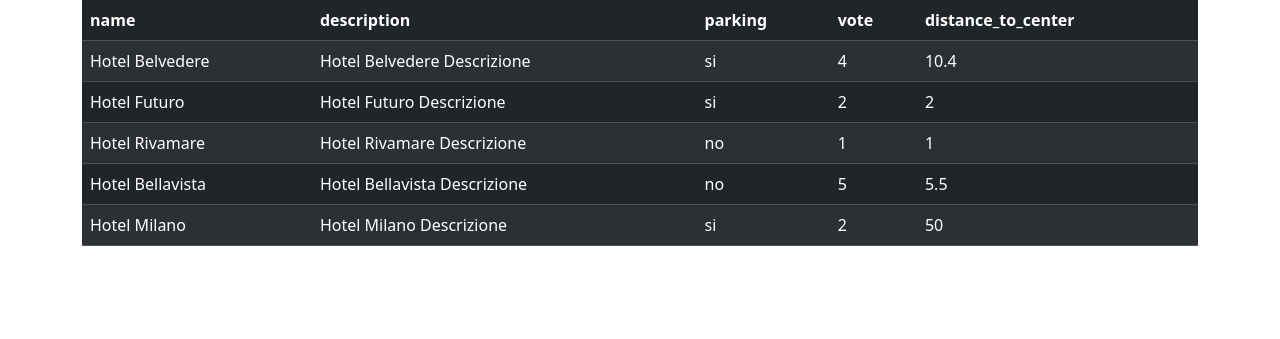
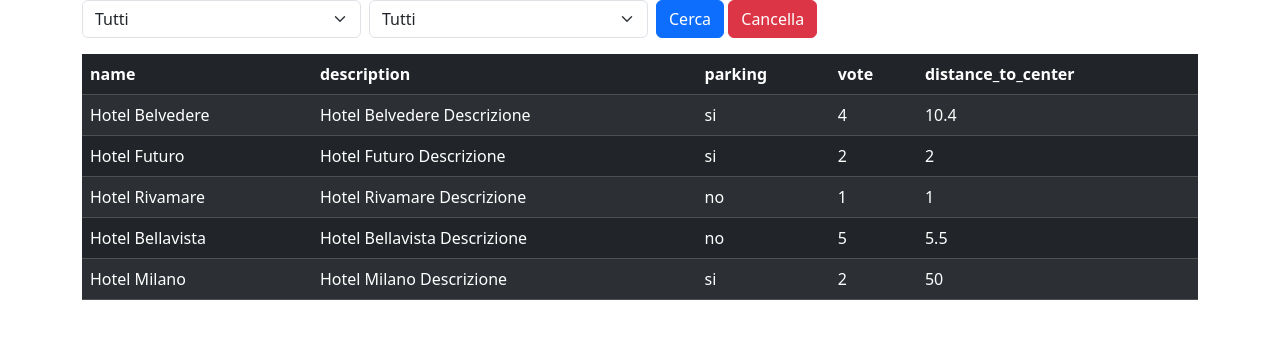
Before and after one commit to AlessioAbbati/php-hotel, a PHP site: page / in a window 1280 px wide. Shown: the top 339 px of the page. Run offline with PHP 8.4, Linux system fonts and the light colour scheme.

Commit message:
add select and button

```diff
--- a/index.php
+++ b/index.php
@@ -1,6 +1,7 @@
 <?php
 
-function convertBooleanToString($value) {
+function convertBooleanToString($value)
+{
     if (is_bool($value)) {
         return $value ? 'si' : 'no';
     }
@@ -65,22 +66,46 @@ $hotels = [
 
 <body>
     <div class="container">
+        <form class="d-flex gap-2" method="GET">
+            <select class="form-select w-25 mb-3" aria-label="Default select example">
+                <option selected>Tutti</option>
+                <option value="1">Con Parcheggio</option>
+                <option value="2">Senza Parcheggio</option>
+            </select>
+
+            <select class="form-select w-25 mb-3" aria-label="Default select example">
+                <option selected>Tutti</option>
+                <option value="1">Voto 1</option>
+                <option value="2">Voto 2</option>
+                <option value="3">Voto 3</option>
+                <option value="4">Voto 4</option>
+                <option value="5">Voto 5</option>
+            </select>
+
+            <div class="d-grid gap-2 d-md-block">
+                <button class="btn btn-primary" type="submit">Cerca</button>
+                <button class="btn btn-danger" type="reset">Cancella</button>
+            </div>
+        </form>
+
         <table class="table table-dark table-striped">
             <thead>
                 <tr>
-                    <?php foreach($hotels[0] as $key => $hotel) { ?>
+                    <?php foreach ($hotels[0] as $key => $hotel) { ?>
                         <th><?= $key ?></th>
                     <?php } ?>
                 </tr>
             </thead>
             <tbody>
-                <?php foreach($hotels as $hotel) { ?>
+                <?php foreach ($hotels as $hotel) { ?>
                     <tr>
-                        <?php foreach($hotel as $value) { ?>
+                        <?php foreach ($hotel as $value) { ?>
                             <td scope="row"><?= convertBooleanToString($value) ?></td>
-                        <?php } // end 2ST foreach ?>
+                        <?php } // end 2ST foreach
+                        ?>
                     </tr>
-                <?php } // end 1ST foreach ?>
+                <?php } // end 1ST foreach
+                ?>
             </tbody>
 
         </table>
```
